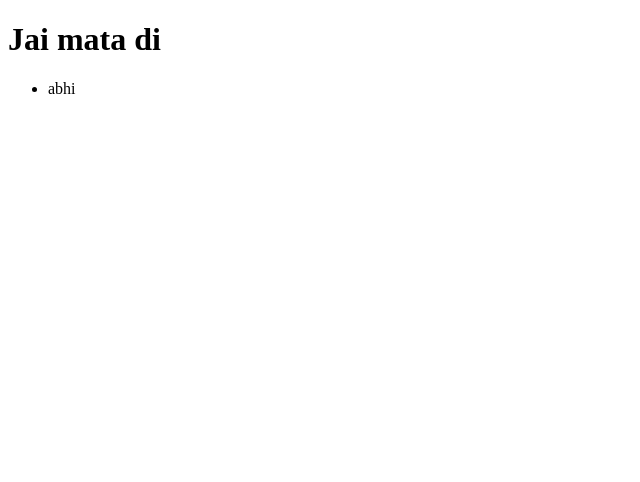
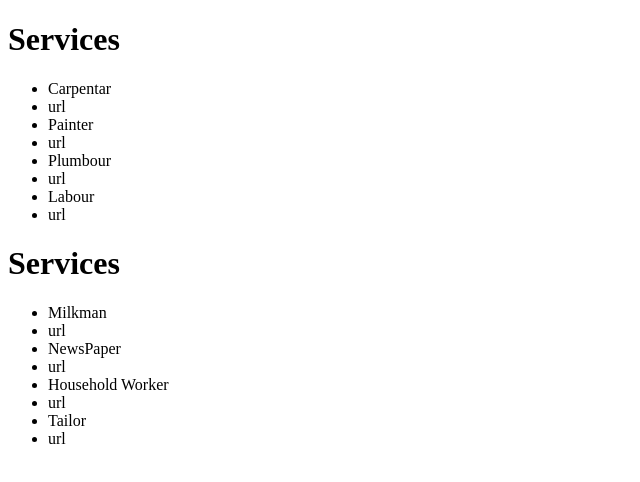
Before and after one commit to ABHI-ATG/Service-Provider, a React (Create React App) app: page / in a window 1280 px wide. Shown: the top 482 px of the page, without its empty margins (0-640 px from the left). Built offline with nearby package versions, Linux system fonts and the light colour scheme.

Commit message:
second day work committed

```diff
--- a/src/App.js
+++ b/src/App.js
@@ -1,12 +1,18 @@
 import './App.css';
 import React from 'react';
 import Cards from './Cards/Cards';
-
+import Monthly from './Cards/Monthly'
+import Daily from './Cards/Daily'
 
 function App() {
+
+  console.log(Monthly);
+  console.log("abhi_");
+
   return (
     <>
-    <Cards/>
+    <Cards props={Monthly}/>
+    <Cards props={Daily}/>
     </>
 
   );
--- a/src/Cards/Cards.js
+++ b/src/Cards/Cards.js
@@ -1,15 +1,27 @@
-import Info from './Info'
 
 
-function Cards(){
+function Cards({props}){
+
+
+    // console.log(props);
+    const x=props.map((e)=>{
+        return e;
+    });
+
+    const y=x.map((e)=>{
+        return (<>
+            <li>{e.name}</li>
+            <li>{e.image}</li>
+        </>
+        )
+    })
+
     return (
         <>
-            <h1> Jai mata di</h1>
+            <h1> Services</h1>
             <div className="Cards">
                 <ul>
-                    <li>
-                        abhi
-                    </li>
+                    {y}
                 </ul>
             </div>
         </>
--- a/src/Cards/Info.js
+++ b/src/Cards/Daily.js
@@ -1,21 +1,21 @@
-const Info=[
+const Daily=[
     {
-     name:"Carpentar",
+     name:"Milkman",
      image:"url",
     },
     {
-     name:"Painter",
+     name:"NewsPaper",
      image:"url",
     },
     {
-     name:"Plumbour",
+     name:"Household Worker",
      image:"url",
     },
     {
-     name:"Labour",
+     name:"Tailor",
      image:"url",
     },
 
 ];
 
-export default Info;
+export default Daily;
--- /dev/null
+++ b/src/Cards/Monthly.js
@@ -0,0 +1,21 @@
+const Monthly=[
+    {
+     name:"Carpentar",
+     image:"url",
+    },
+    {
+     name:"Painter",
+     image:"url",
+    },
+    {
+     name:"Plumbour",
+     image:"url",
+    },
+    {
+     name:"Labour",
+     image:"url",
+    },
+
+];
+
+export default Monthly;
```
